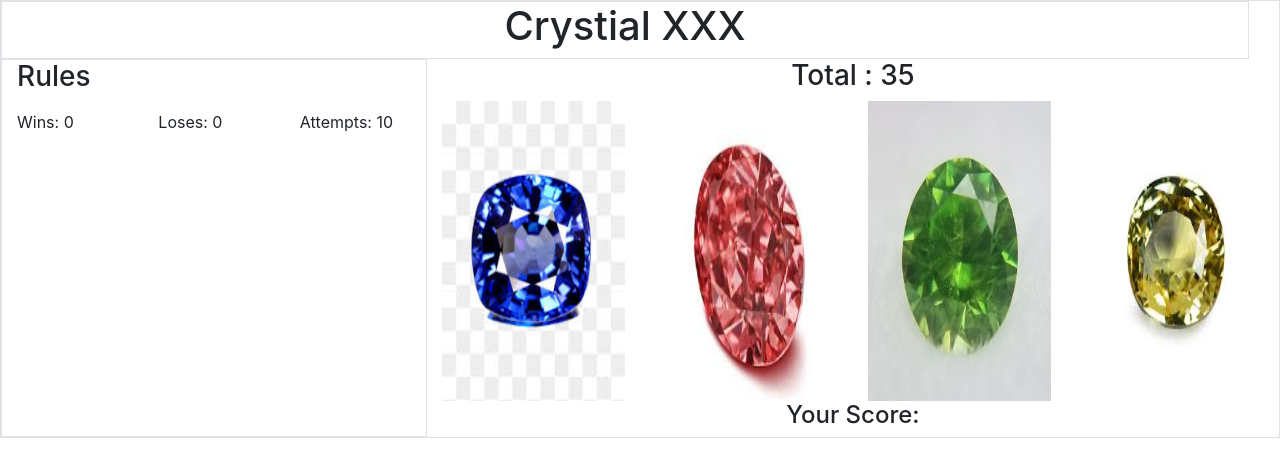
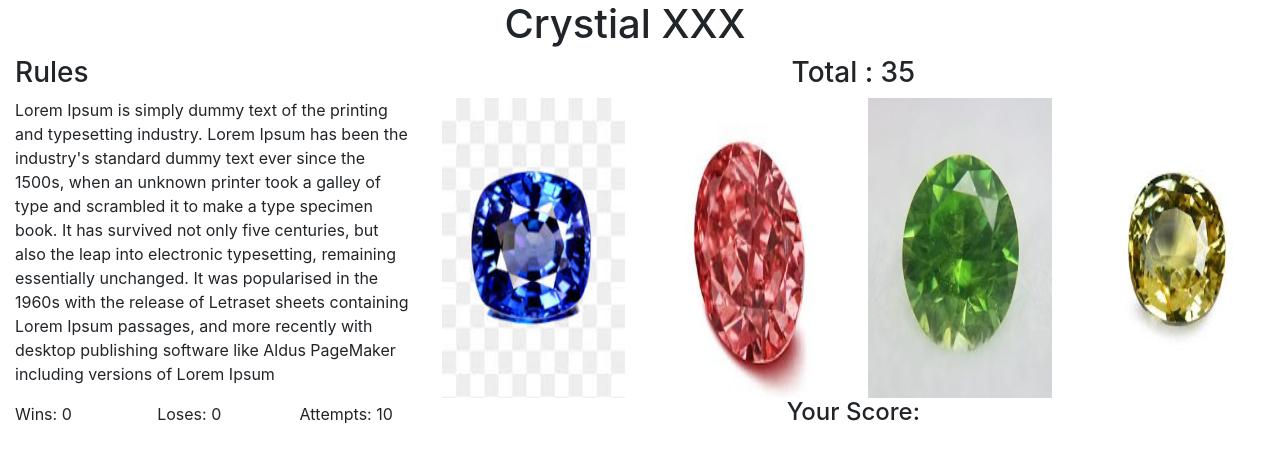
Before and after one commit to Esther12/CrystalsCollectorGame, a plain HTML site: page index.html in a window 1280 px wide. Drawn offline with nearby package versions, Linux system fonts and the light colour scheme.

Commit message:
add fake text and delete all the border

```diff
--- a/index.html
+++ b/index.html
@@ -10,17 +10,24 @@
     <title>Document</title>
 </head>
 <body>
-    <div class="container-fluid justify-content-left border">
+    <div class="container-fluid justify-content-left">
 
 
-            <div class="row col-12 d-flex justify-content-center border">
+            <div class="row col-12 justify-content-center ">
                     <h1>Crystial XXX</h1>
             </div>
             <div class="row">
-                    <div class= "col-4  justify-content-center border">
+                    <div class= "col-4  justify-content-center">
                             <h3>Rules</h3>
-                            <p></p>
-                            <div class="row">
+                            <p>Lorem Ipsum is simply dummy text of the printing and typesetting industry.
+                                Lorem Ipsum has been the industry's standard dummy text ever since the 1500s,
+                                 when an unknown printer took a galley of type and scrambled it to make a type
+                                  specimen book. It has survived not only five centuries, but also the leap into
+                                   electronic typesetting, remaining essentially unchanged. It was popularised in
+                                   the 1960s with the release of Letraset sheets containing Lorem Ipsum passages,
+                                   and more recently with desktop publishing software like Aldus PageMaker including
+                                   versions of Lorem Ipsum</p>
+                            <div class="row mt-3">
                                 <div class="col-4">
                                         <p>Wins: <span id="Wins">0</span></p>
                                 </div>
```
